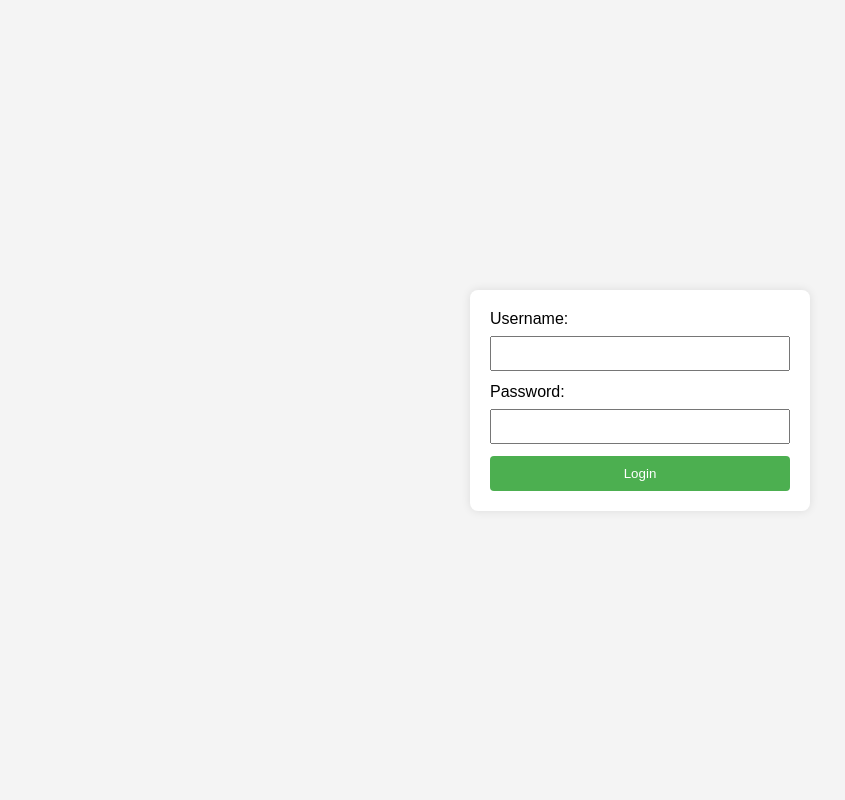
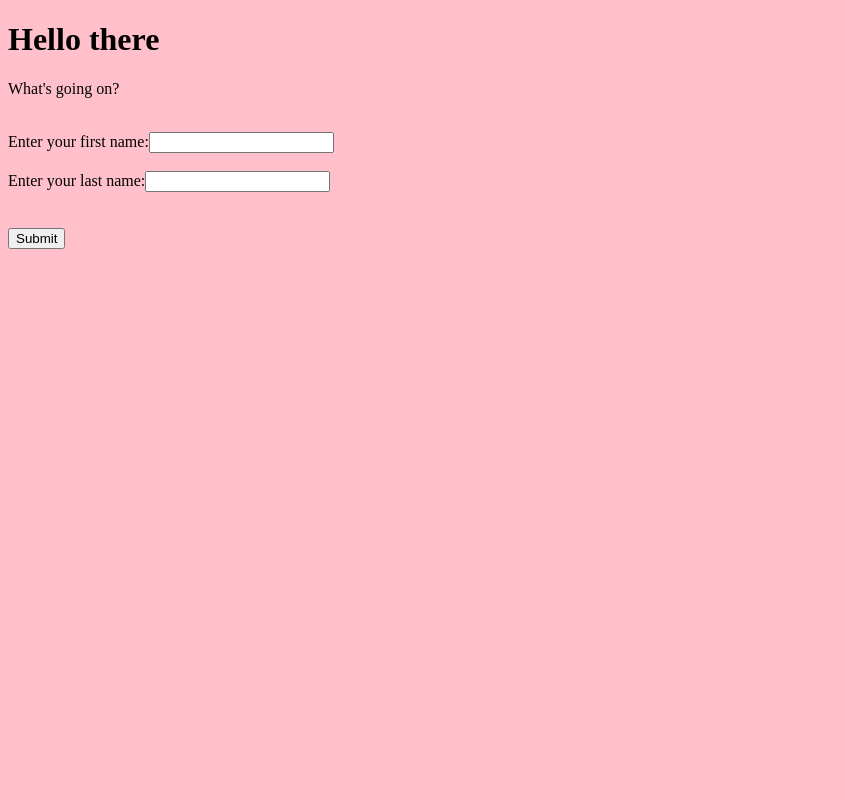
Before and after one commit to Rajani1-tech/backend_project, a Django app: page / in a window 1280 px wide. Shown: the whole page, without its empty margins (0-845 px from the left). Run offline with Django 5.2, Linux system fonts and the light colour scheme.

Commit message:
second commit

```diff
--- a/calc/urls.py
+++ b/calc/urls.py
@@ -1,4 +1,7 @@
 from django.urls import path
 from . import views
 
-urlpatterns = [path("", views.home, name="index")]
+urlpatterns = [
+    path("", views.home, name="index"),
+    path("add", views.add, name="add")
+    ]
--- a/calc/views.py
+++ b/calc/views.py
@@ -5,3 +5,11 @@ from django.shortcuts import render
 # Create your views here.
 def home(request):
     return render(request, "home.html")
+
+
+
+
+def add(request):
+    fname = request.POST['firstname']
+    lname = request.POST['lastname']
+    return render(request, 'result.html', {'result': f'{fname} {lname}'})
--- a/templates/home.html
+++ b/templates/home.html
@@ -1,70 +1,16 @@
 {% extends 'base.html'%}
 {% block content  %}
-<!DOCTYPE html>
-<html lang="en">
-<head>
-    <meta charset="UTF-8">
-    <meta name="viewport" content="width=device-width, initial-scale=1.0">
-    <title>Login Form</title>
-    <style>
-        body {
-            font-family: Arial, sans-serif;
-            background-color: #f4f4f4;
-            margin: 0;
-            padding: 0;
-            display: flex;
-            justify-content: center;
-            align-items: center;
-            height: 100vh;
-        }
+<h1>Hello there</h1>
+<p>What's going on?</p><br>
 
-        form {
-            background-color: #fff;
-            padding: 20px;
-            border-radius: 8px;
-            box-shadow: 0 0 10px rgba(0, 0, 0, 0.1);
-            width: 300px;
-        }
-
-        label {
-            display: block;
-            margin-bottom: 8px;
-        }
-
-        input {
-            width: 100%;
-            padding: 8px;
-            margin-bottom: 12px;
-            box-sizing: border-box;
-        }
-
-        button {
-            background-color: #4caf50;
-            color: #fff;
-            padding: 10px;
-            border: none;
-            border-radius: 4px;
-            cursor: pointer;
-            width: 100%;
-        }
-
-        button:hover {
-            background-color: #45a049;
-        }
-    </style>
-</head>
-<body>
-    <form >
-        <label for="username">Username:</label>
-        <input type="text" id="username" name="username" required>
-
-        <label for="password">Password:</label>
-        <input type="password" id="password" name="password" required>
-
-        <button type="submit">Login</button>
-    </form>
-</body>
-</html>
-
+<form action="add" method="post">
+    {% csrf_token %}
+    Enter your first name:<input type="text" name="firstname"><br>
+    <br>
+    Enter your last name:<input type="text" name="lastname"><br>
+    <br>
+    <br>
+    <input type="submit" name="submit">
+</form>
 
 {% endblock %}
--- /dev/null
+++ b/templates/result.html
@@ -0,0 +1,6 @@
+{% extends 'base.html'%}
+{% block content  %}
+
+Your fullname is :{{result}}
+
+{% endblock %}
```
